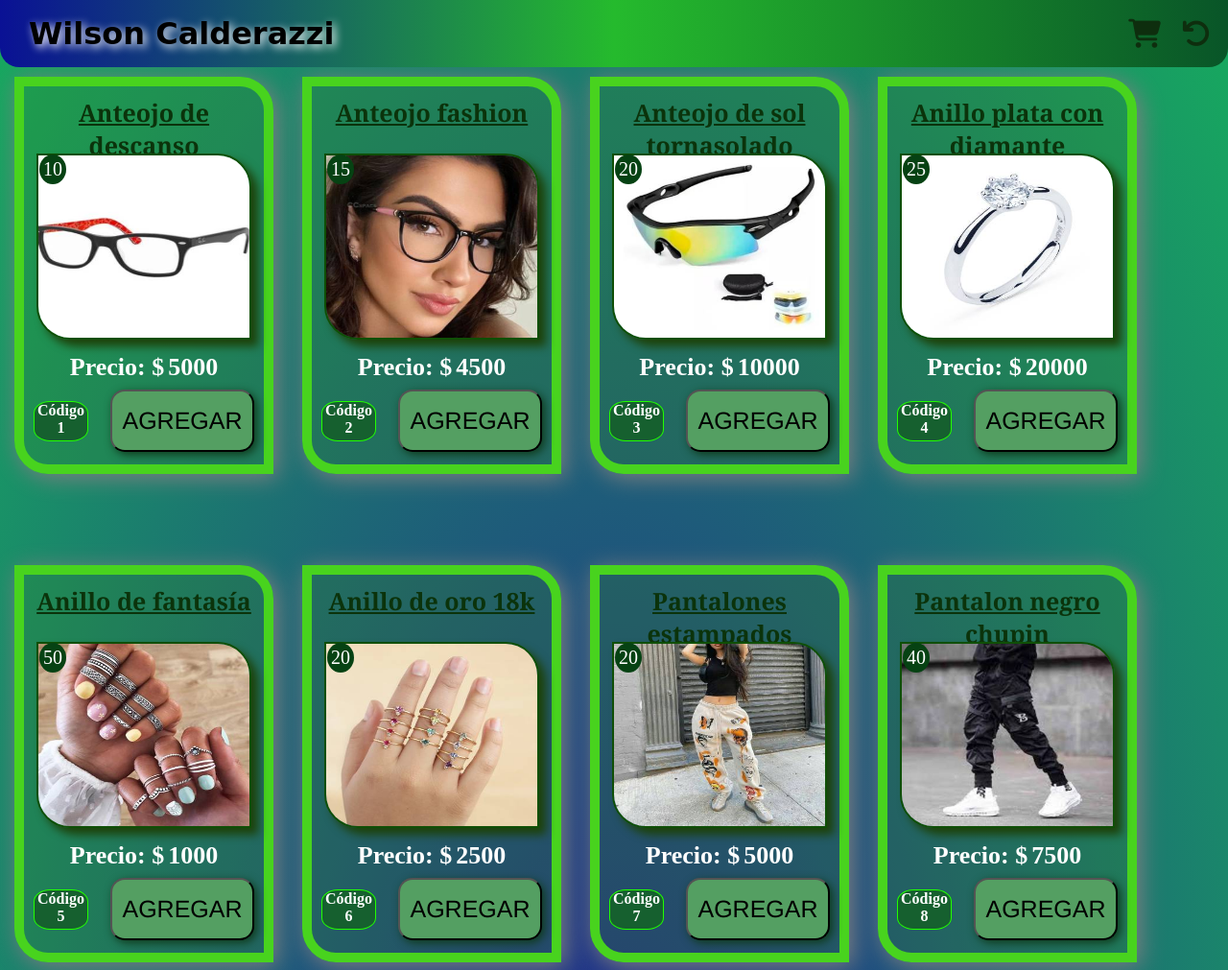
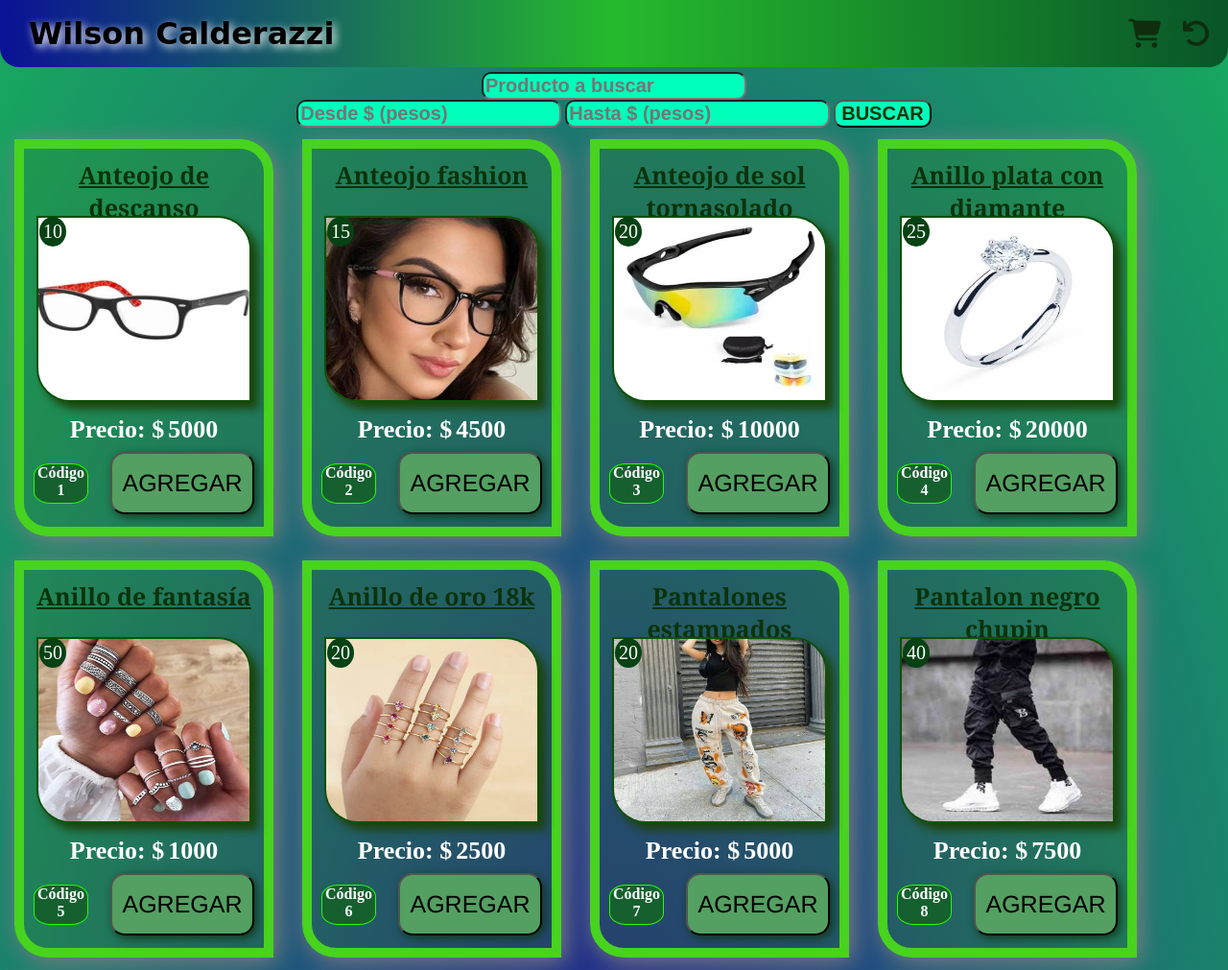
Before and after one commit to calderazzi/simulador, a plain HTML site: page index.html in a window 1280 px wide. Shown: the top 1011 px of the page at 96% size. Drawn offline with nearby package versions, Linux system fonts and the light colour scheme; some packages are replaced by stand-ins of ours; a script that the page names is missing; a web font is replaced by a local one.

Commit message:
buscador

```diff
--- a/estilos.css
+++ b/estilos.css
@@ -9,6 +9,31 @@ body::-webkit-scrollbar {
 .body {
   margin: 0;
   background-image: url(imagenes/fashion.webp);
+}
+
+#containerInputs {
+  width: auto;
+  height: 130px;
+  text-align: center;
+}
+#nombreProductoBuscar {
+  margin-top: 75px;
+  font-size: 20px;
+  background-color: rgb(0, 255, 187);
+  color: rgb(37, 49, 6);
+  font-weight: bolder;
+}
+#desde, #hasta, #btnBuscar {
+  font-size: 20px;
+  background-color: rgb(0, 255, 187);
+  color: rgb(37, 49, 6);
+  font-weight: bolder;
+}
+#btnBuscar {
+  border-radius: 10px;
+}
+#btnBuscar:active {
+  transform: scale(0.9);
 }
 #encargados {
   position: absolute;
@@ -62,7 +87,7 @@ legend {
 .articulo {
   background-color: rgba(54, 133, 11, 0.213);
   margin: 15px;
-  margin-top: 80px;
+  margin-bottom: 10px;
   border: 10px solid rgb(72, 211, 30);
   border-radius: 0 35px;
   width: 230px;
@@ -364,6 +389,16 @@ section {
 }
 
 @media only screen and (max-width: 730px) {
+  #containerInputs {
+    width: 80%;
+
+  }
+  #nombreProductoBuscar {
+    font-size: 15px;
+  }
+  #desde, #hasta, #btnBuscar {
+    font-size: 15px;
+  }
   .content {
     font-size: 20px;
     margin-left: -35px;
--- a/index.html
+++ b/index.html
@@ -31,6 +31,14 @@
 </header>
 <body id="body">
   <h1 id="principio">WILSON CALDERAZZI</h1>
+  <div id="containerInputs">
+    <input class="input" id="nombreProductoBuscar" type="text" placeholder="Producto a buscar">
+    <div>
+        <input class="input" id="desde" type="number" placeholder="Desde $ (pesos)">
+        <input class="input" id="hasta" type="number" placeholder="Hasta $ (pesos)">
+        <button id="btnBuscar">BUSCAR</button>
+    </div>
+</div>
   <section id="container">
     <progress id="barra"></progress>
   </section>
```
Also changed, not shown: empleados.html (+0 -1 lines).
